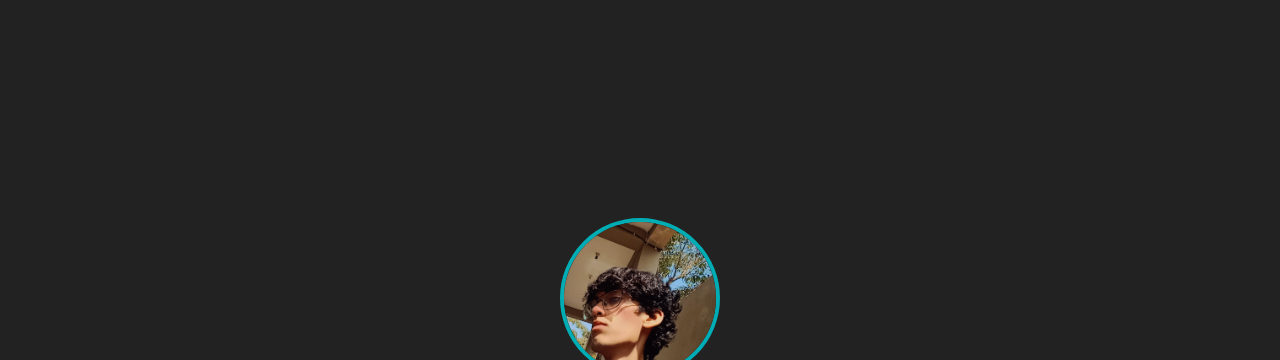
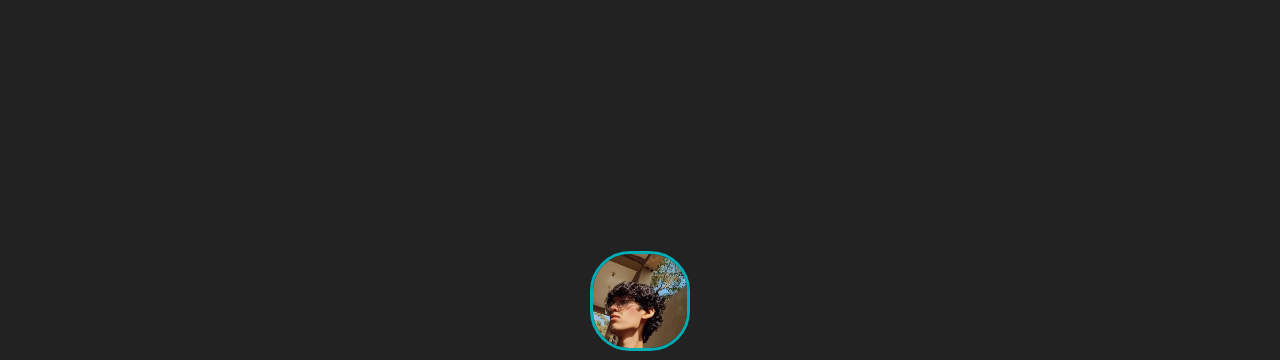
Before and after one commit to yashasvidesh03-cmd/Project-1, a plain HTML site: page index.html in a window 1280 px wide. Shown: the part 58-418 px from the top of the page. Drawn offline with Linux system fonts and the light colour scheme.

Commit message:
Update profile image styles in style.css

```diff
--- a/style.css
+++ b/style.css
@@ -125,10 +125,10 @@ footer {
   padding: 15px;
 }
 .profile-img {
-  width: 160px;
-  height: 160px;
-  border-radius: 50%;
+  width: 100px;
+  height: 100px;
+  border-radius: 40%;
   object-fit: cover;
-  margin-bottom: 20px;
-  border: 4px solid #00adb5;
+  margin-bottom: 15px;
+  border: 3px solid #00adb5;
   }
```
